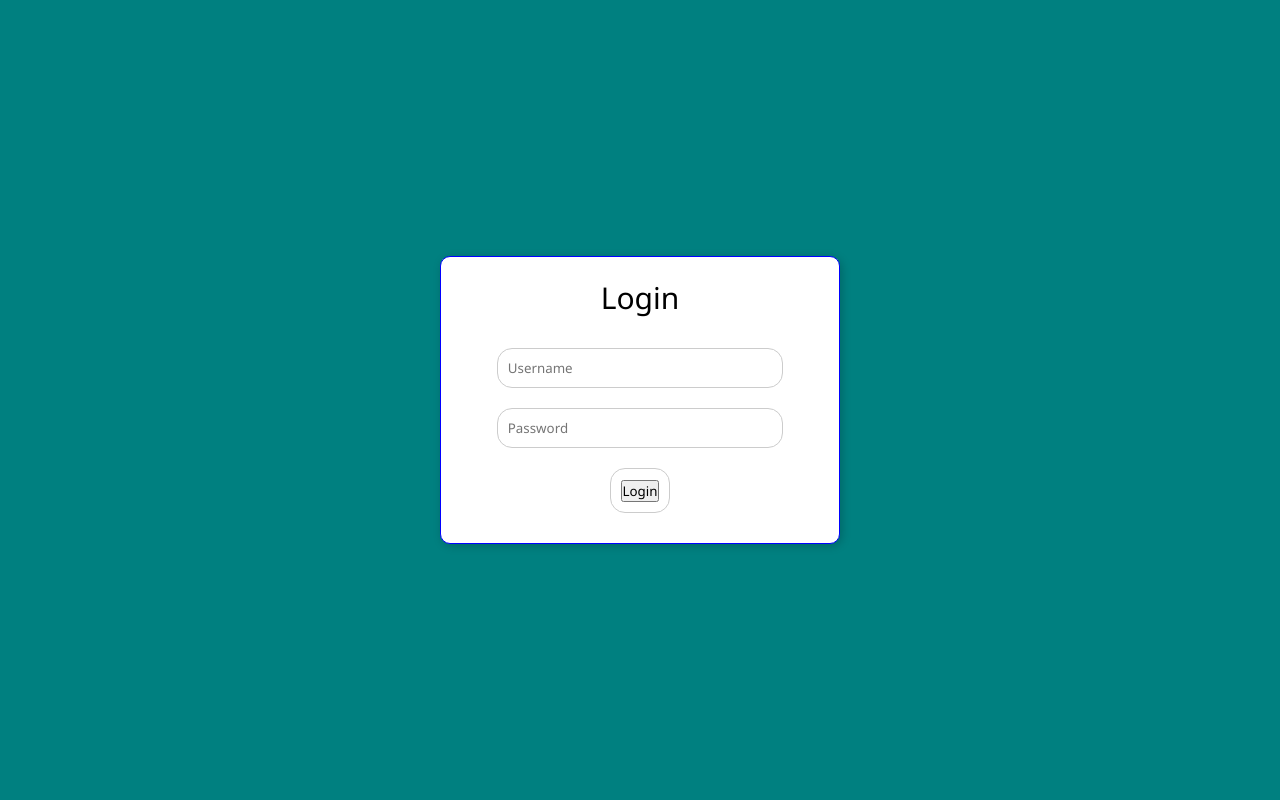
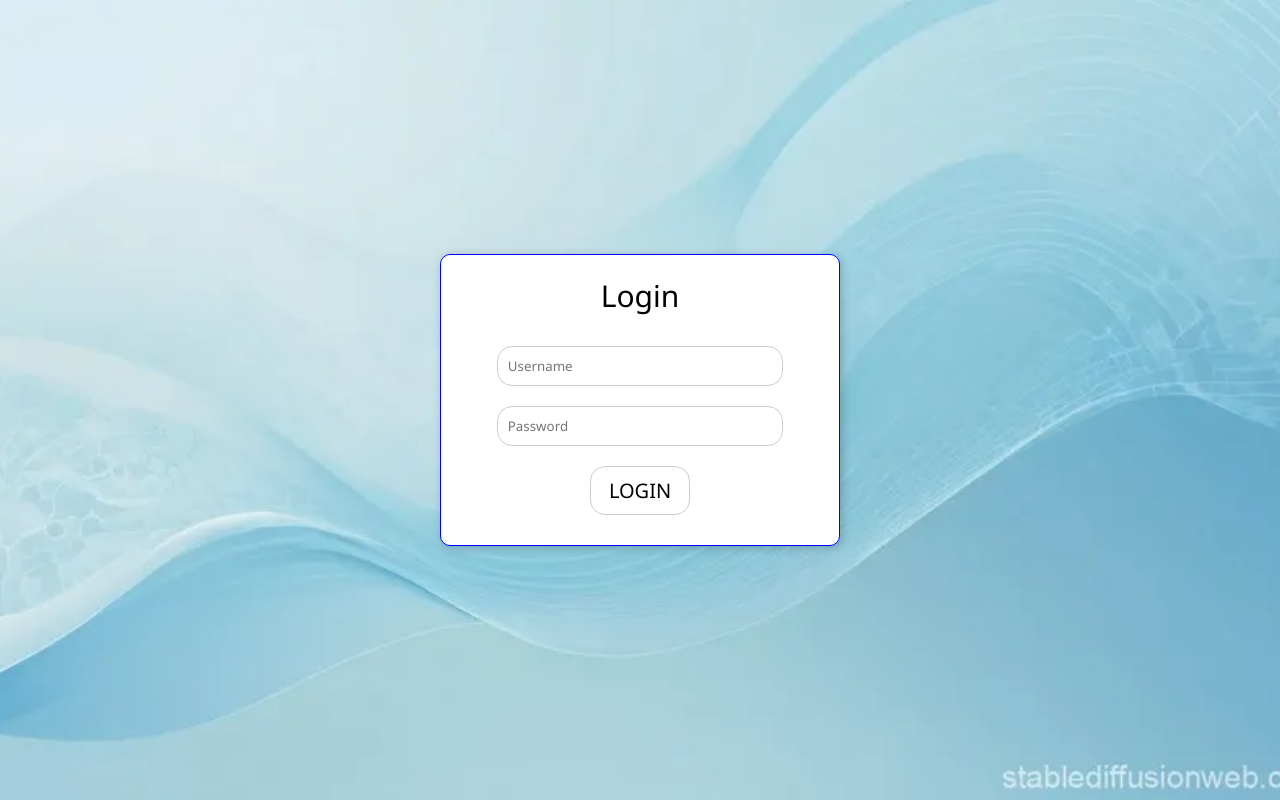
Before and after one commit to Vipulgupta23/Student-attendance-system, a PHP site: page /login.php in a window 1280 px wide. Run offline with PHP 8.4, Linux system fonts and the light colour scheme.

Commit message:
Updated login page background and styling

```diff
--- a/css/login.css
+++ b/css/login.css
@@ -11,6 +11,13 @@ body {
     display: flex;
     justify-content: center;
     align-items: center;
+}
+body {
+    background-image: url("background.webp");
+    background-size: cover;
+    background-position: center;
+    background-repeat: no-repeat;
+    background-attachment: fixed;
 }
 
 .loginform {
@@ -48,10 +55,19 @@ body {
     border: 1px solid #ccc;
     outline: none;
 }
-.login{
+button{
     padding: 10px;
     margin: 10px 0px;
     border-radius: 15px;
     border: 1px solid #ccc;
-
+    font-size: 20px;
+    width: 100px;
+    background-color: white;
 }
+.login{
+    background-color: white;
+}
+button:hover {
+    transform: scale(1.05);
+    box-shadow: 0 6px 10px rgba(0, 0, 0, 0.3);
+}
--- a/login.php
+++ b/login.php
@@ -13,14 +13,14 @@
             <header>Login</header>
         </div>
         <div class="inputgroup1">
-            <input type="text"class="input-field" placeholder="Username" autocomplete="off" required>
+            <input type="text"class="input-field" placeholder="Username" id="txtusername" autocomplete="off" required>
 
         </div>
         <div class="inputgroup2">
-            <input type="password"class="input-field" placeholder="Password" autocomplete="off" required>
+            <input type="password"class="input-field" placeholder="Password" autocomplete="off" id="txtpassword" required>
         </div>
         <div class="login">
-            <button>Login</button>
+            <button class="btnlogin inactivecolor" id="btnLogin">LOGIN</button>
         </div>
     </div>
 </body>
```
Also changed, not shown: css/background.jpg (added), css/background.webp (added), css/download.jpg (added).
